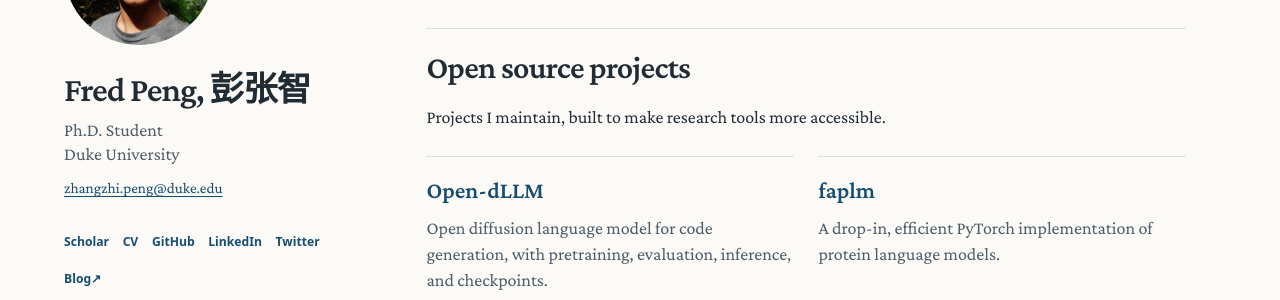
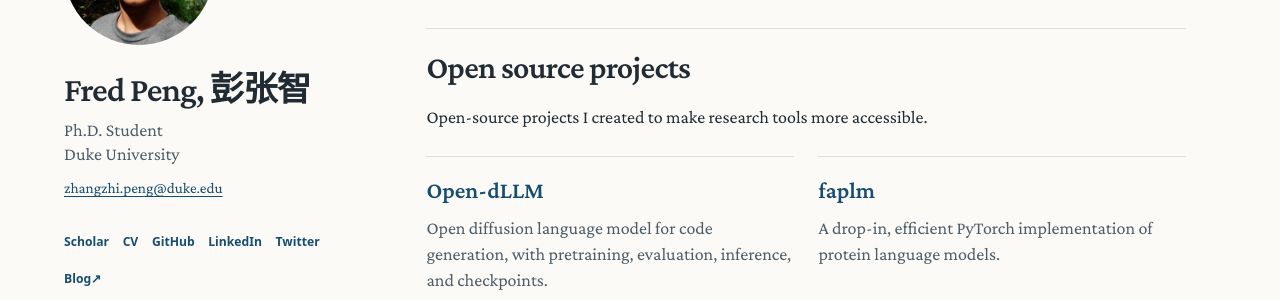
Before and after one commit to pengzhangzhi/home, a Jekyll site: the page built from index.md, in a window 1280 px wide and 900 px high, scrolled down 979 px. Shown: the part 153-453 px from the top of the window. Built offline with Jekyll 4.4.1, drawn with Linux system fonts in a browser that asks for light colours; comment, search, counter and statistics services are not loaded; our own code applies the rules of GitHub Pages for plain Markdown files.

Commit message:
Revise open source projects introduction

```diff
--- a/_includes/open-source-projects.html
+++ b/_includes/open-source-projects.html
@@ -1,6 +1,6 @@
 <section class="open-source" aria-labelledby="open-source-projects">
   <h2 id="open-source-projects">Open source projects</h2>
-  <p>Projects I maintain, built to make research tools more accessible.</p>
+  <p>Open-source projects I created to make research tools more accessible.</p>
   <div class="project-grid">
     <article class="project">
       <h3><a href="https://github.com/pengzhangzhi/Open-dLLM">Open-dLLM</a></h3>
```
